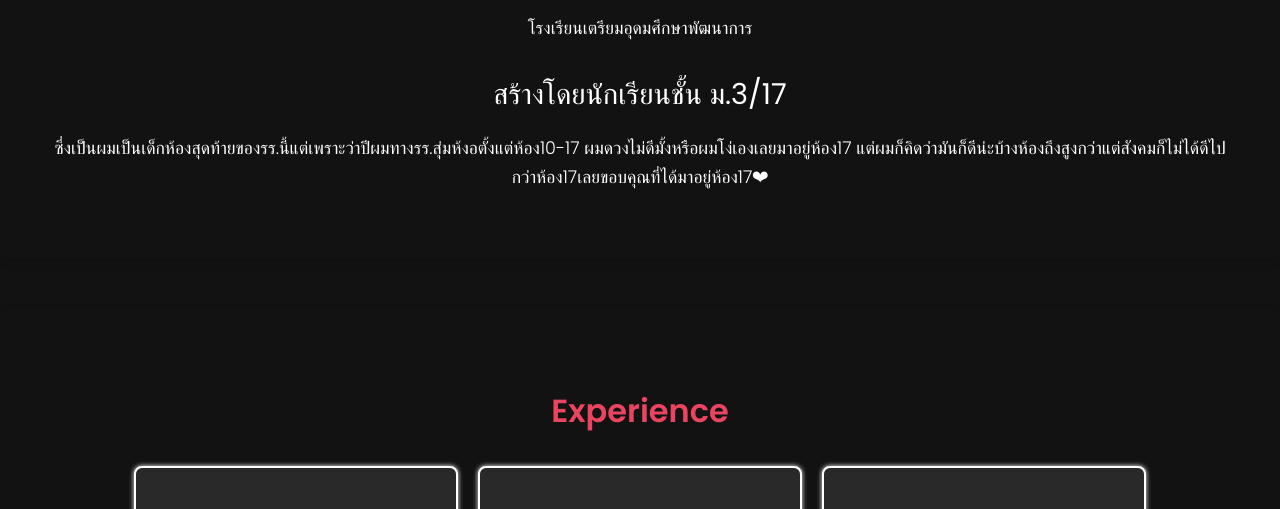
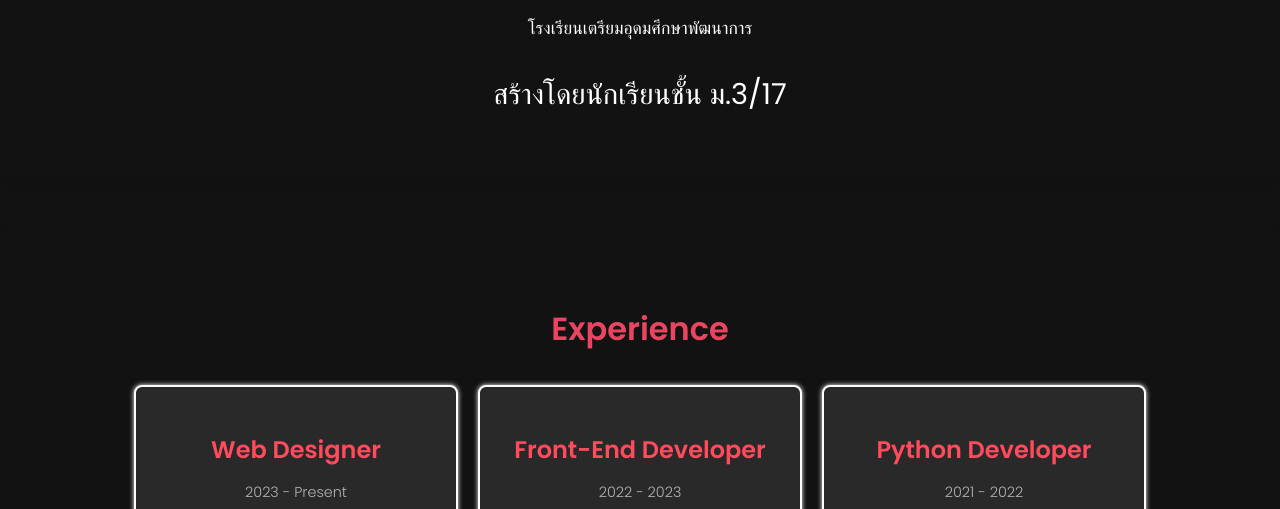
Before and after one commit to flanlx0007x/TUP45_web, a plain HTML site: page index.html in a window 1280 px wide. Shown: the part 2320-2829 px from the top of the page. Drawn offline with Linux system fonts and the light colour scheme.

Commit message:
Update index.html

```diff
--- a/index.html
+++ b/index.html
@@ -91,7 +91,7 @@
         <div class="education-info">
           <p >โรงเรียนเตรียมอุดมศึกษาพัฒนาการ</p>
           <h3>สร้างโดยนักเรียนชั้น ม.3/17</h3>
-          <p>ซึ่งเป็นผมเป็นเด็กห้องสุดท้ายของรร.นี้แต่เพราะว่าปีผมทางรร.สุ่มห้งอตั้งแต่ห้อง10-17 ผมดวงไม่ดีมั้งหรือผมโง่เองเลยมาอยู่ห้อง17 แต่ผมก็คิดว่ามันก็ดีน่ะบ้างห้องถึงสูงกว่าแต่สังคมก็ไม่ได้ดีไปกว่าห้อง17เลยขอบคุณที่ได้มาอยู่ห้อง17❤</p>
+
 
         </div>
       </div>
```
